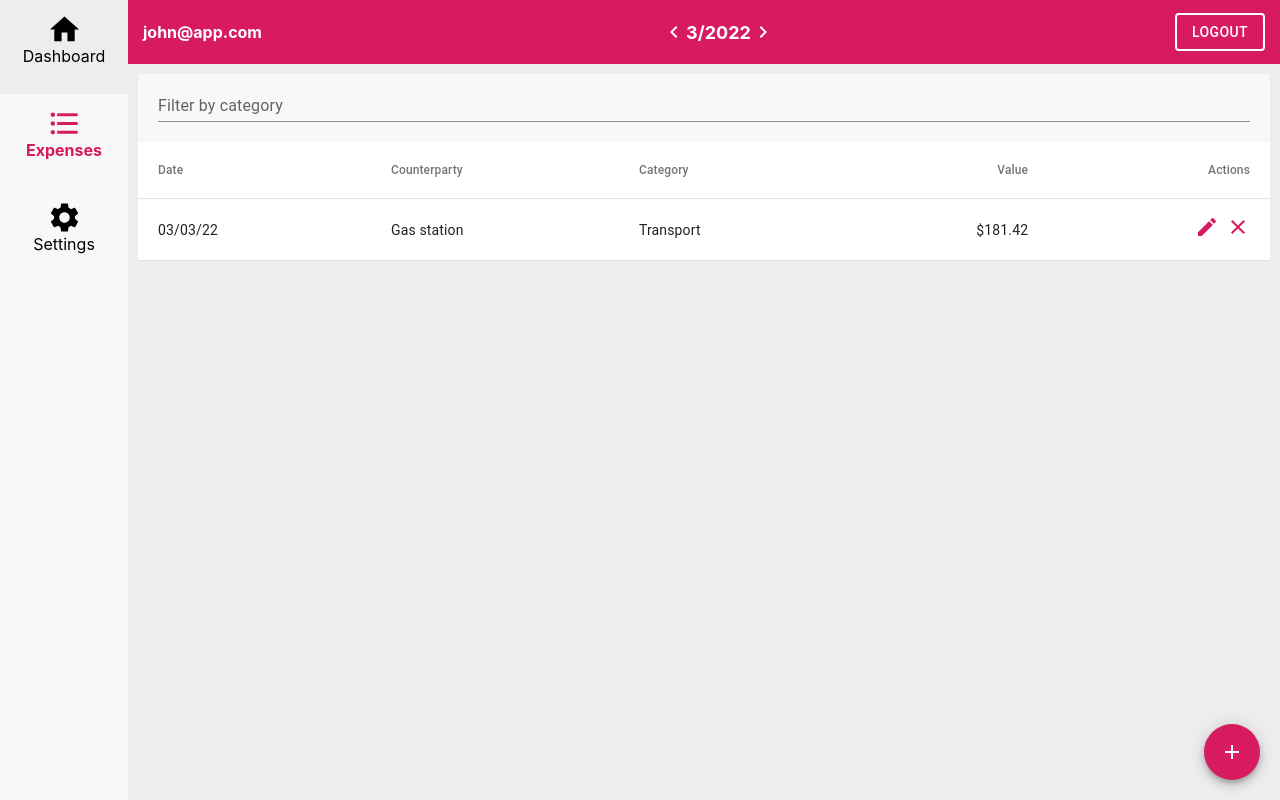
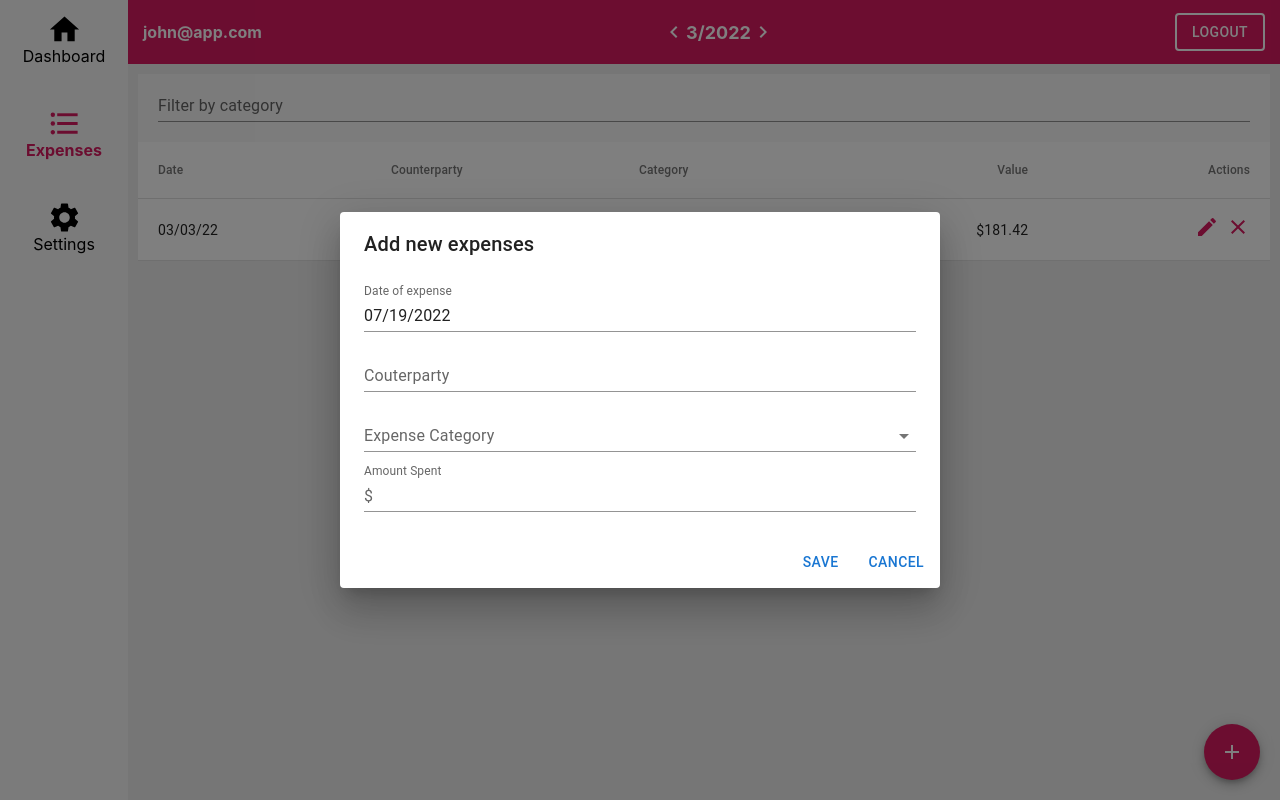
Before and after one commit to jilh/budget, a React (Create React App) app: page /app/expenses in a window 1280 px wide. Both pictures are taken after a click on the element 1232 px from the left and 744 px from the top of the page. Built offline with nearby package versions, Linux system fonts and the light colour scheme.

Commit message:
Added dialog to expenses page

```diff
--- a/package.json
+++ b/package.json
@@ -7,9 +7,11 @@
     "@emotion/styled": "^11.9.3",
     "@mui/icons-material": "^5.8.4",
     "@mui/material": "^5.9.1",
+    "@mui/x-date-pickers": "^5.0.0-beta.2",
     "@testing-library/jest-dom": "^5.16.4",
     "@testing-library/react": "^13.3.0",
     "@testing-library/user-event": "^13.5.0",
+    "moment": "^2.29.4",
     "react": "^18.2.0",
     "react-dom": "^18.2.0",
     "react-router-dom": "6",
--- a/src/components/Expenses.js
+++ b/src/components/Expenses.js
@@ -1,8 +1,26 @@
-import { SpeedDial, Table, TableBody, TableCell, TableHead, TableRow, TextField } from "@mui/material";
+import { Button, Dialog, DialogActions, DialogContent,DialogTitle, FormControl, InputAdornment, InputLabel, MenuItem, Select, SpeedDial, Table, TableBody, TableCell, TableHead, TableRow, TextField } from "@mui/material";
 import { Edit, Close, Add } from "@mui/icons-material";
 import "../styles/Expenses.css";
+import { useState } from "react";
+import { LocalizationProvider, DatePicker } from "@mui/x-date-pickers";
+import { AdapterMoment } from "@mui/x-date-pickers/AdapterMoment"
 
 const Expenses = () => {
+    const [ openDialog, setOpenDialog ] = useState(false);
+    const [date, setDate] = useState(new Date());
+
+    const handleClickDialogOpen = () => {
+        setOpenDialog(true);
+    };
+
+    const handleDialogClose = () => {
+        setOpenDialog(false);
+    };
+
+    const handleDialogSave = () => {
+        setOpenDialog(false);
+    };
+
     return(
         <div className="expenses-wrapper">
             <div className="expense-search">
@@ -29,11 +47,37 @@ const Expenses = () => {
                 </TableBody>
             </Table>
 
-            <SpeedDial
-                ariaLabel="SpeedDial basic example"
-                sx={{ position: 'absolute', bottom: 20, right: 20 }}
-                icon={<Add />}
-                className="speed-dial"></SpeedDial>
+            <SpeedDial ariaLabel="Add expense speed dial" sx={{ position: 'absolute', bottom: 20, right: 20 }} icon={ <Add /> } className="speed-dial" onClick={ handleClickDialogOpen }></SpeedDial>
+            <Dialog open={ openDialog } onClose={ handleDialogClose }>
+                <DialogTitle>Add new expenses</DialogTitle>
+                <DialogContent>
+                    {/* <TextField type={"date"} defaultValue={currentDate} label="Date of expense" variant="standard" color="error" margin={"dense"} fullWidth /> */}
+
+                    <LocalizationProvider dateAdapter={ AdapterMoment }>
+                        <DatePicker
+                            views={['day']}
+                            label="Date of expense"
+                            value={date}
+                            onChange={(newValue) => {
+                                setDate(newValue);
+                            }}
+                            renderInput={(params) => <TextField {...params} helperText={null} variant="standard" color="error" margin="dense" fullWidth />}
+                        />
+                    </LocalizationProvider>
+
+                    <TextField type={"text"} label="Couterparty" variant="standard" color="error" margin={"dense"} fullWidth />
+                    <TextField select label="Expense Category" variant="standard" margin={"dense"} color="error" fullWidth>
+                        <MenuItem key="1" value="James">James</MenuItem>
+                        <MenuItem key="2" value="Rohn">Rohn</MenuItem>
+                        <MenuItem key="3" value="Key">Key</MenuItem>
+                    </TextField>
+                    <TextField type={"text"} label="Amount Spent" variant="standard" color="error" margin={"dense"} fullWidth  InputProps={{ startAdornment: <InputAdornment position="start">$</InputAdornment> }}/>
+                </DialogContent>
+                <DialogActions>
+                    <Button onClick={ handleDialogSave }>Save</Button>
+                    <Button onClick={ handleDialogClose }>Cancel</Button>
+                </DialogActions>
+            </Dialog>
         </div>
     )
 }
```
Also changed, not shown: 1 other file (tests, documents, lock files or other folders).
